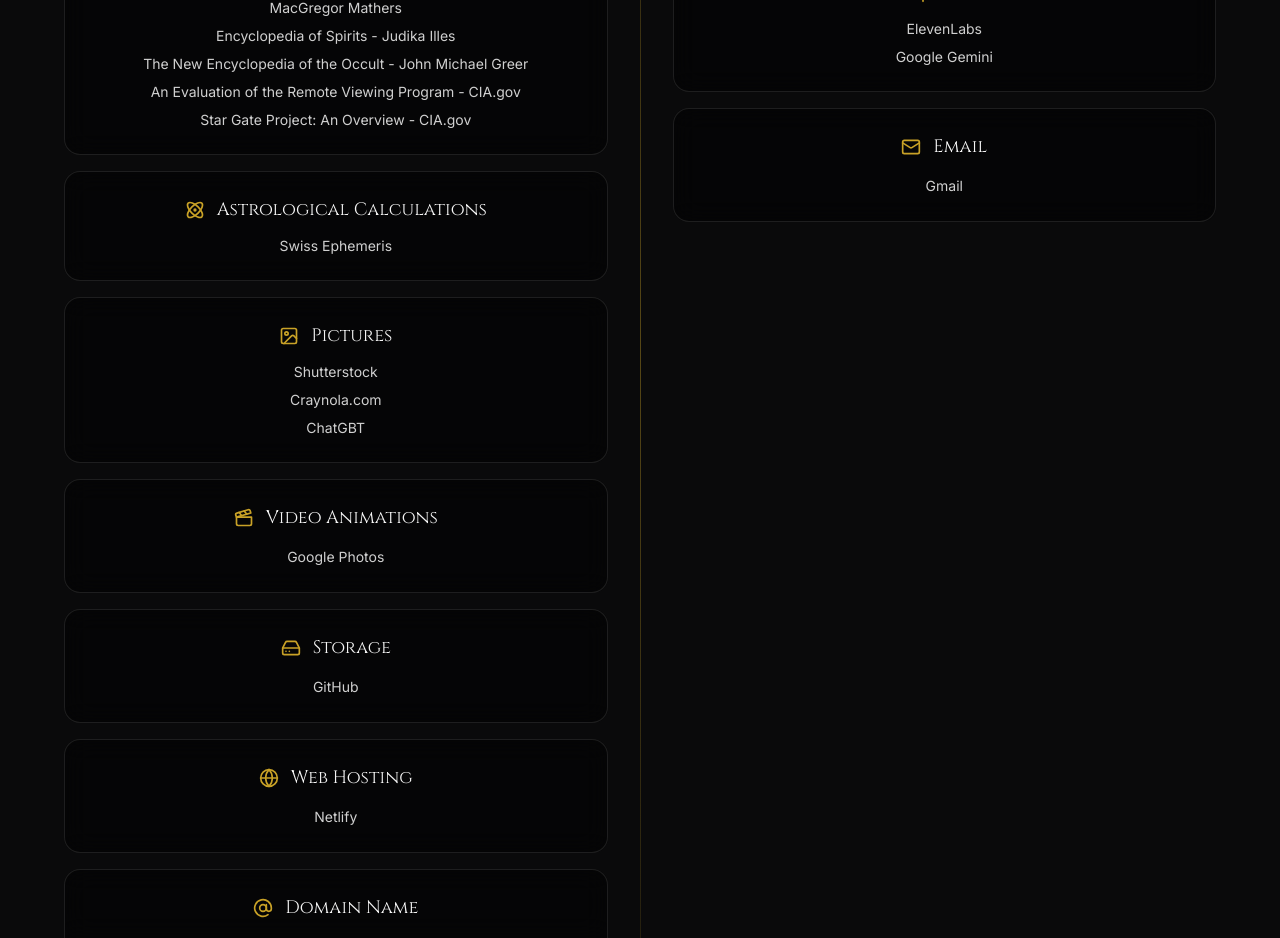
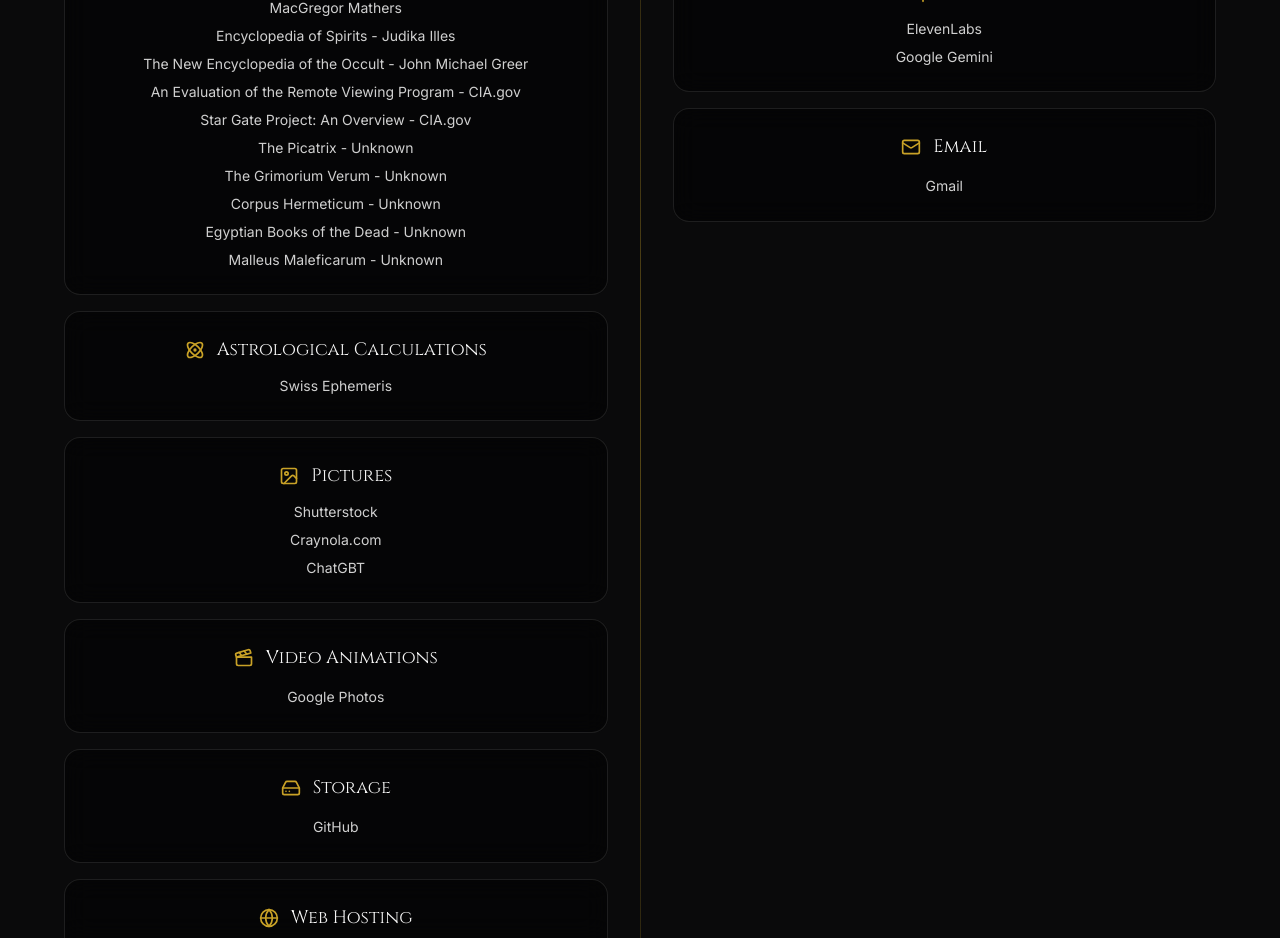
Before and after one commit to etheriasystems-2410/Etheriasystems.online, a React (Vite) app: page /credits in a window 1280 px wide. Shown: the part 1000-1938 px from the top of the page. Built offline with nearby package versions, Linux system fonts and the light colour scheme.

Commit message:
content: add spiritual texts - The Picatrix, Grimorium Verum, Corpus Hermeticum, Egyptian Books of the Dead, Malleus Maleficarum

```diff
--- a/src/pages/CreditsPage.tsx
+++ b/src/pages/CreditsPage.tsx
@@ -113,6 +113,11 @@
                     <p className="text-[#d0d0d0] text-sm">The New Encyclopedia of the Occult - John Michael Greer</p>
                     <p className="text-[#d0d0d0] text-sm">An Evaluation of the Remote Viewing Program - CIA.gov</p>
                     <p className="text-[#d0d0d0] text-sm">Star Gate Project: An Overview - CIA.gov</p>
+                    <p className="text-[#d0d0d0] text-sm">The Picatrix - Unknown</p>
+                    <p className="text-[#d0d0d0] text-sm">The Grimorium Verum - Unknown</p>
+                    <p className="text-[#d0d0d0] text-sm">Corpus Hermeticum - Unknown</p>
+                    <p className="text-[#d0d0d0] text-sm">Egyptian Books of the Dead - Unknown</p>
+                    <p className="text-[#d0d0d0] text-sm">Malleus Maleficarum - Unknown</p>
                   </div>
                 </GlassCard>
 
```
